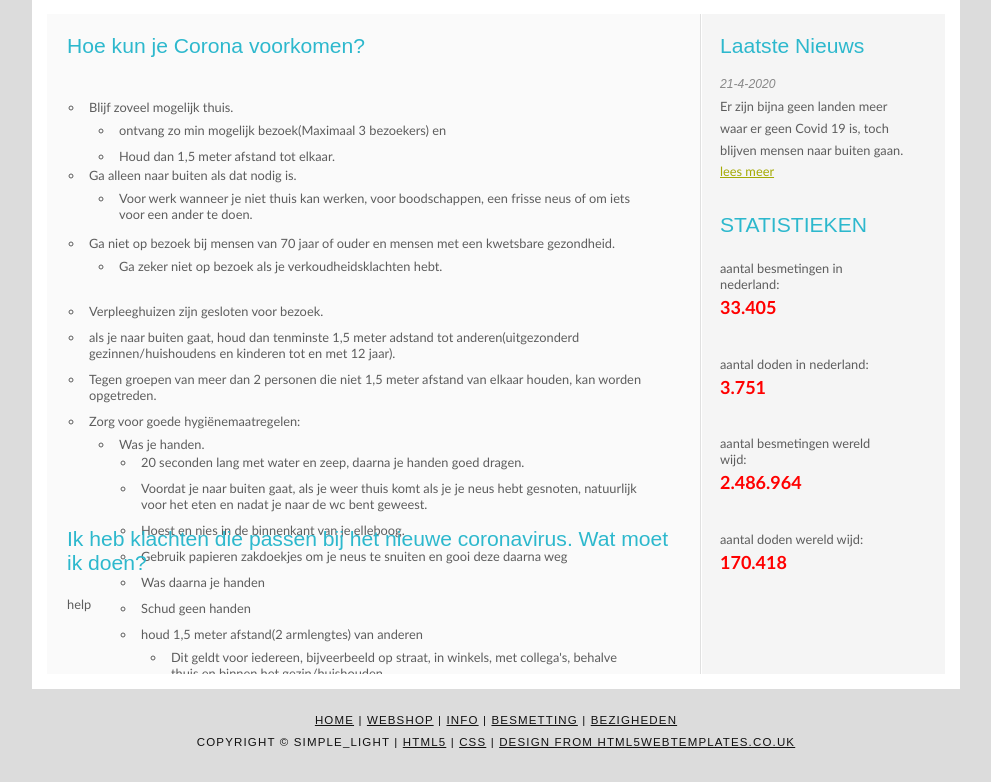
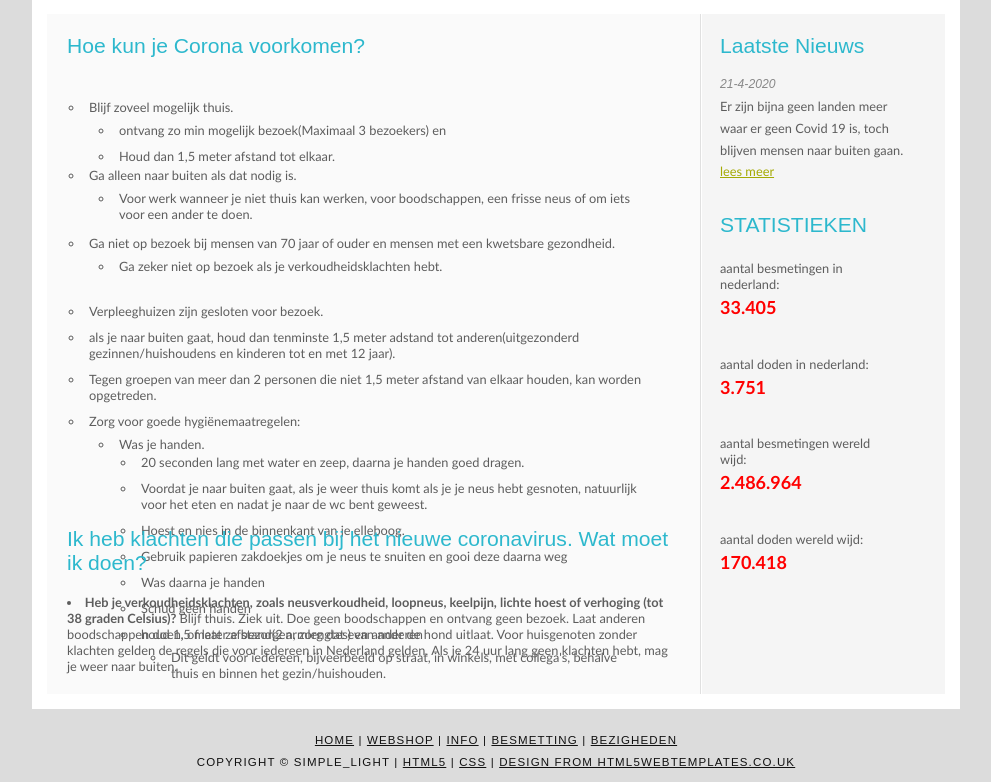
Before and after one commit to Corona-Website-Gijs-Job-Cas-Youri/Corona-Website, a PHP site: page /info.php in a window 1280 px wide. Shown: the part 171-953 px from the top of the page, without its empty margins (144-1135 px from the left). Before the commit the page ends 919 px from the top, so only its background shows below. Run offline with PHP 8.4, Linux system fonts and the light colour scheme.

Commit message:
informatie nog niet af

```diff
--- a/Frontend/info.php
+++ b/Frontend/info.php
@@ -46,7 +46,7 @@
                 </ul>
 
             </div>
-            <div id="content">
+            <div id="info_content">
                 <h1>Hoe kun je Corona voorkomen?</h1>
                 <p>
                     <ul>
@@ -124,10 +124,13 @@
                     </li>
                     </ul>
                 </p>
+                <div id="info_content">
                 <h1>Ik heb klachten die passen bij het nieuwe coronavirus. Wat moet ik doen?</h1>
-                <p>
-                    help
-                </p>
+                <li>
+                    <b>Heb je verkoudheidsklachten, zoals neusverkoudheid, loopneus, keelpijn, lichte hoest of verhoging (tot 38 graden Celsius)? </b>
+                    Blijf thuis. Ziek uit. Doe geen boodschappen en ontvang geen bezoek. Laat anderen boodschappen doen, of laat ze bezorgen, zorg dat een ander de hond uitlaat. Voor huisgenoten zonder klachten gelden de regels die voor iedereen in Nederland gelden. Als je 24 uur lang geen klachten hebt, mag je weer naar buiten.
+                </li>
+                </div>
             </div>
         </div>
         <div id="footer">
--- a/Frontend/style/style.css
+++ b/Frontend/style/style.css
@@ -13,13 +13,12 @@ body {
   color: #5d5d5d;
 }
 
-
-#nummer{
+#nummer {
   color: red;
   font-weight: bold;
   font-size: large;
 }
-#product{
+#product {
   width: 600px;
   height: 400px;
   border: 1px black;
@@ -30,9 +29,10 @@ body {
   margin-bottom: 20px;
 }
 
-p
-{ padding: 0 0 20px 0;
-  line-height: 1.7em;}
+p {
+  padding: 0 0 20px 0;
+  line-height: 1.7em;
+}
 
 img {
   border: 0;
@@ -281,6 +281,12 @@ ul#menu li a:hover {
   width: 613px;
   padding: 0;
 }
+#info_content {
+  text-align: left;
+  width: 613px;
+  height: auto;
+  padding: 0;
+}
 
 #footer {
   width: 916px;
```
